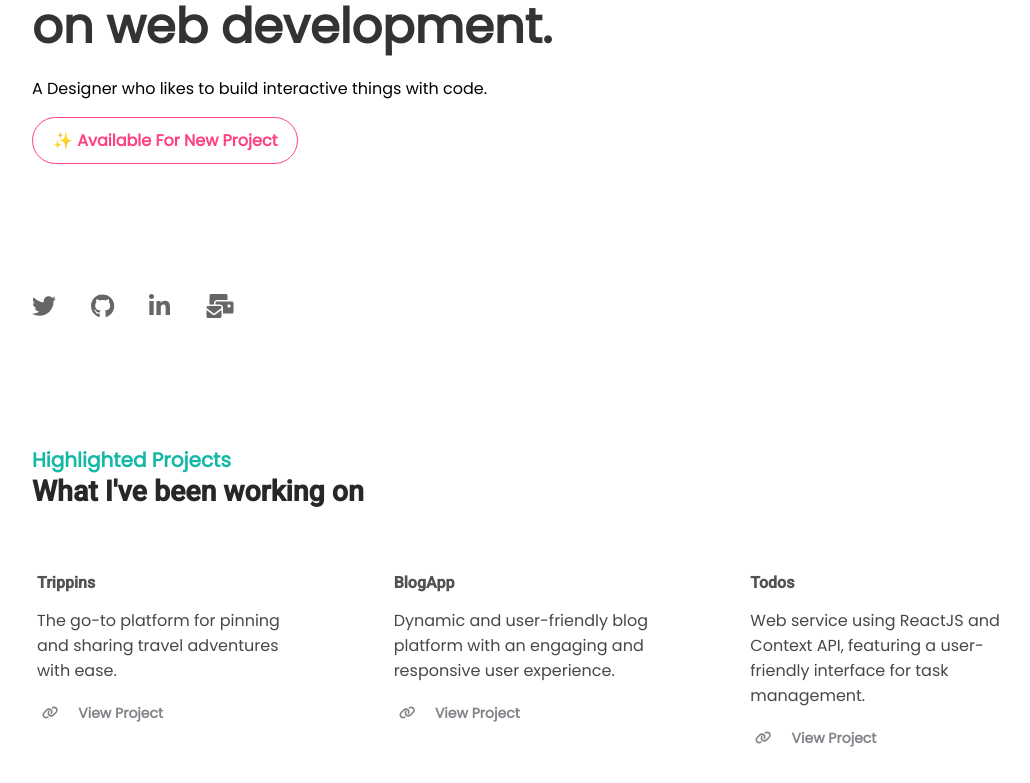
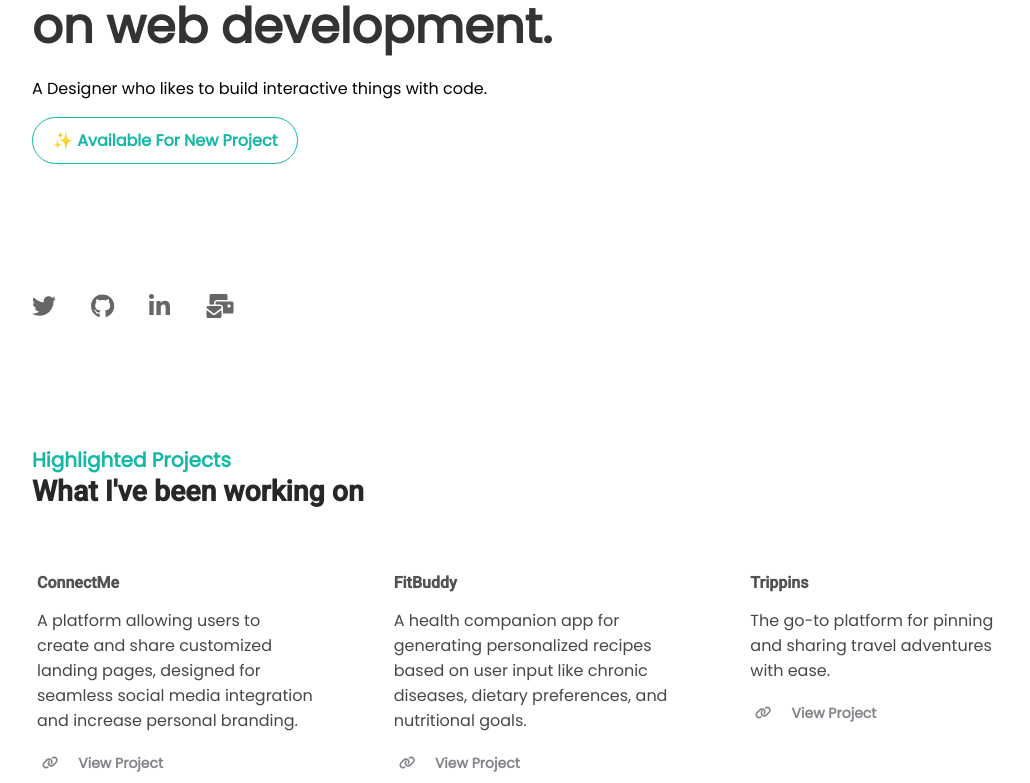
Before and after one commit to bllamond/portfolio, a React (Create React App) app: page / in a window 1280 px wide. Shown: the part 297-1080 px from the top of the page, without its empty margins (108-1138 px from the left). Built offline with nearby package versions, Linux system fonts and the light colour scheme; the HTML template or start-up script is replaced by a standard one.

Commit message:
projects update

```diff
--- a/src/components/projects/allProjects.jsx
+++ b/src/components/projects/allProjects.jsx
@@ -5,6 +5,22 @@ import Project from "./project";
 import "./styles/allProjects.css";
 
 const projects = [
+	{
+		title: "ConnectMe",
+		description:
+			"A platform allowing users to create and share customized landing pages, designed for seamless social media integration and increase personal branding.",
+		logo: "https://cdn.jsdelivr.net/npm/programming-languages-logos/src/python/python.png",
+		linkText: "View Project",
+		link: "https://connectme-v1.vercel.app/",
+	},
+	{
+		title: "FitBuddy",
+		description:
+			"A health companion app for generating personalized recipes based on user input like chronic diseases, dietary preferences, and nutritional goals.",
+		logo: "https://cdn.jsdelivr.net/npm/programming-languages-logos/src/python/python.png",
+		linkText: "View Project",
+		link: "https://fit-buddy-6w8r.onrender.com/",
+	},
 	{
 		title: "Trippins",
 		description:
--- a/src/pages/homepage.jsx
+++ b/src/pages/homepage.jsx
@@ -30,7 +30,7 @@ const Homepage = () => {
 								<span className="highlight-text">Hi there.</span> I’m{" "}
 								<span className="name-highlight ">Vinay</span>,
 								<br />
-								a <span className="highlight-text">Software Engineer</span> mainly focused {" "}
+								a <span className="">Software Engineer</span> mainly focused {" "}
 								<br />
 								<span className="">on web development.</span>
 							</h1>
--- a/src/pages/styles/homepage.css
+++ b/src/pages/styles/homepage.css
@@ -190,8 +190,8 @@
 	display: inline-block;
 	padding: 10px 20px;
 	font-size: 1rem;
-	color: #ff4081;
-	border: 1px solid #ff4081;
+	color: #14b8a6;
+	border: 1px solid #14b8a6;
 	border-radius: 25px;
 	text-decoration: none;
 	font-weight: 600;
@@ -199,7 +199,7 @@
 }
 
 .availability-button:hover {
-	background-color: #ff4081;
+	background-color: #14b8a6;
 	color: #fff;
 	transition: 0.3s;
 }
@@ -217,5 +217,5 @@
 }
 
 .homepage-social-icon:hover {
-	color: #ff4081;
+	color: #14b8a6;
 }
```
